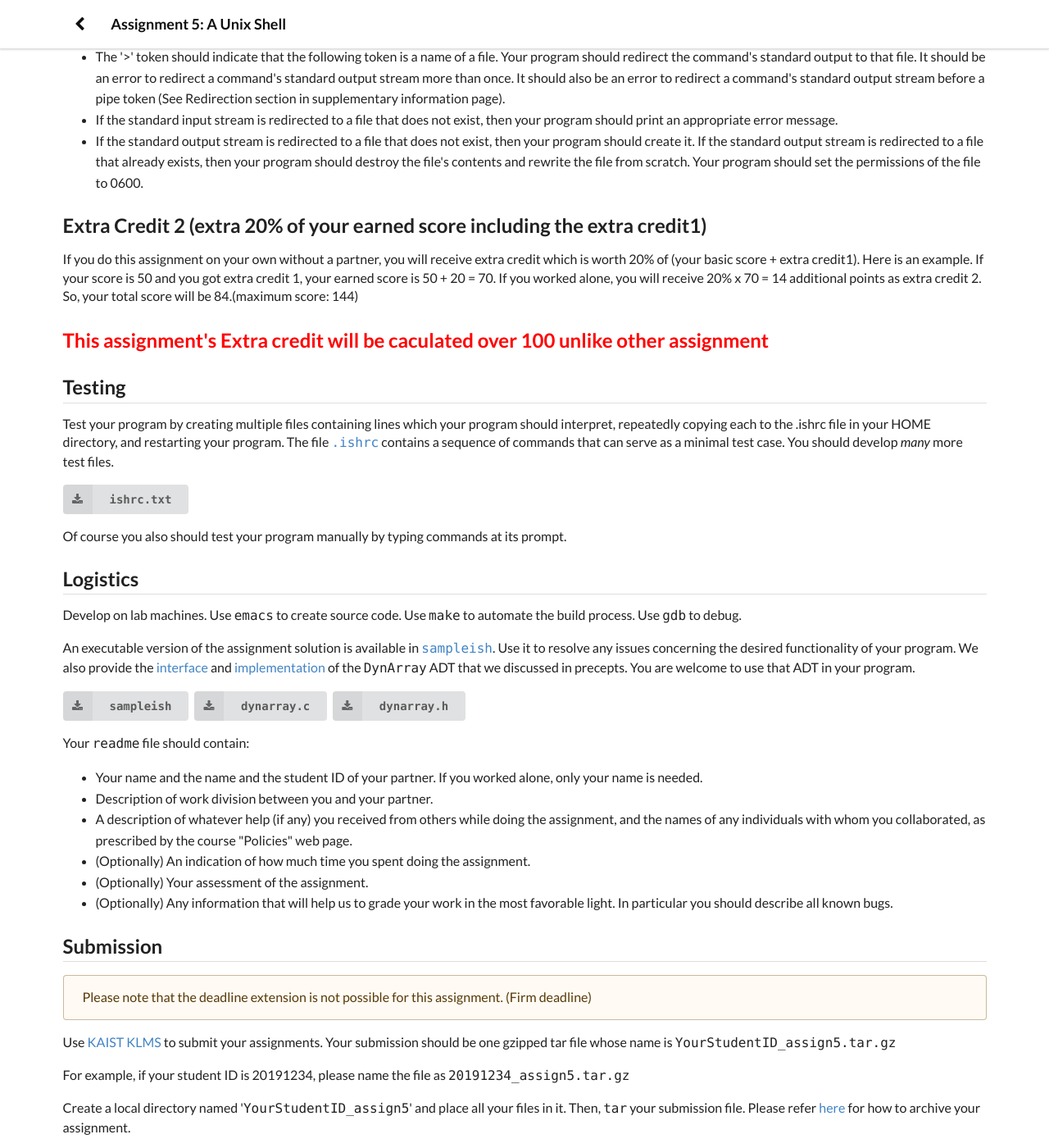
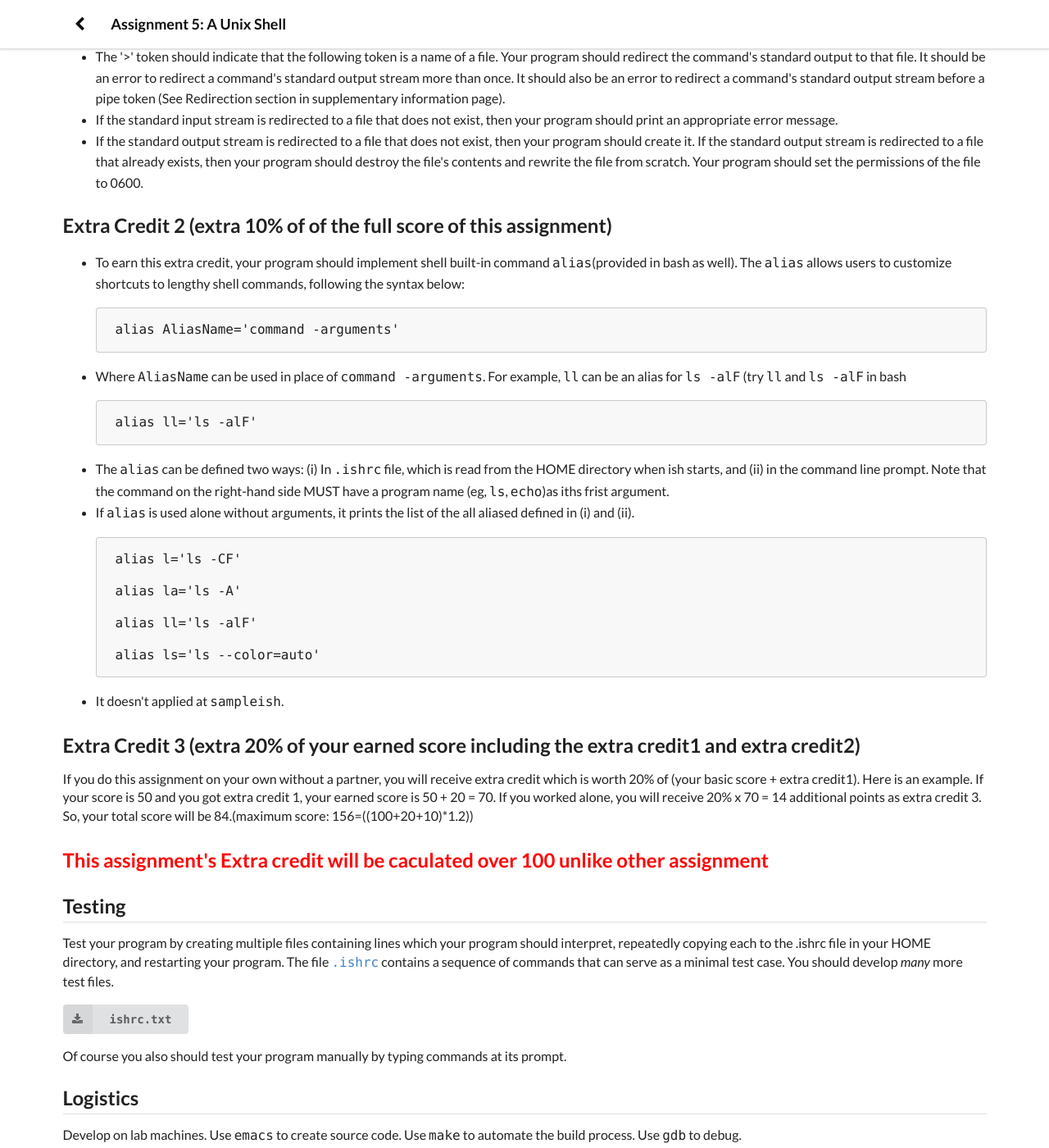
Before and after one commit to ee209-2020-fall/ee209-2020-fall, a Jekyll site: the page assignment/assignment5/assignment5.html, which Jekyll copies as it is, in a window 1280 px wide and 1400 px high, scrolled down 3622 px. Shown: the whole window at 82% size. Built offline with Jekyll 4.4.1, drawn with Linux system fonts in a browser that asks for light colours.

```diff
--- a/assignment/assignment5/assignment5.html
+++ b/assignment/assignment5/assignment5.html
@@ -62,7 +62,7 @@
     <h2 class="ui dividing header">Your Task</h2>
 
     <p>Your task in this assignment is to create a program
-        named <code>ish</code>. Your program should be a minimal but
+        named <a style="font-size:larger"><code>ish</code></a>. Your program should be a minimal but
         realistic interactive
         Unix shell. A <a href="./supplementary.html">Supplementary
             Information</a> page lists detailed implementation requirements and
@@ -234,10 +234,34 @@
         <li>If the standard output stream is redirected to a file that does not exist, then your program should create it. If the standard output stream is redirected to a file that already exists, then your program should destroy the file's contents and rewrite the file from scratch. Your program should set the permissions of the file to 0600.</li>
     </ul>
 
-    <h2>Extra Credit 2 (extra 20% of your earned score including the extra credit1) </h2>
+    <h2>Extra Credit 2 (extra 10% of of the full score of this assignment) </h2>
+    <ul>
+        <li>To earn this extra credit, your program should implement shell built-in command <code>alias</code>(provided in bash as well). The <code>alias</code> allows users to customize shortcuts to lengthy shell commands, following the syntax below:</li>
+        <div class="ui message">
+            <pre>alias AliasName='command -arguments'</pre>
+        </div>
+        <li>Where <code>AliasName</code> can be used in place of <code>command -arguments</code>. For example, <code>ll</code> can be an alias for <code>ls -alF</code> (try <code>ll</code> and <code>ls -alF</code> in bash</li>
+        <div class="ui message">
+            <pre>alias ll='ls -alF'</pre>
+        </div>
+        <li>The <code>alias</code> can be defined two ways: (i) In <code>.ishrc</code> file, which is read from the HOME directory when ish starts, and (ii) in the command line prompt. Note that the command on the right-hand side MUST have a program name (eg, <code>ls</code>, <code>echo</code>)as iths frist argument.
+        </li>
+        <li>If <code>alias</code> is used alone without arguments, it prints the list of the all aliased defined in (i) and (ii).</li>
+        <div class="ui message">
+            <pre>alias l='ls -CF'</pre>
+            <pre>alias la='ls -A'</pre>
+            <pre>alias ll='ls -alF'</pre>
+            <pre>alias ls='ls --color=auto'</pre>
+        </div>
+        <li>It doesn't applied at <code>sampleish</code>.</li>
+    </ul>
 
-    <p> If you do this assignment on your own without a partner, you will receive extra credit which is worth 20% of (your basic score + extra credit1). Here is an example. If your score is 50 and you got extra credit 1, your earned score is 50 + 20 = 70.  If you worked alone, you will receive 20% x 70 = 14 additional points as extra credit 2. So, your total score will be 84.(maximum score: 144) </p>
+    <h2>Extra Credit 3 (extra 20% of your earned score including the extra credit1 and extra credit2) </h2>
+
+    <p> If you do this assignment on your own without a partner, you will receive extra credit which is worth 20% of (your basic score + extra credit1). Here is an example. If your score is 50 and you got extra credit 1, your earned score is 50 + 20 = 70.  If you worked alone, you will receive 20% x 70 = 14 additional points as extra credit 3. So, your total score will be 84.(maximum score: 156=((100+20+10)*1.2)) </p>
     <h2><p style="color:#FF0000">This assignment's Extra credit will be caculated over 100 unlike other assignment</color></p></h2>
+
+
     <h2 class="ui dividing header">Testing</h2>
 
     <p>Test your program by creating multiple files containing lines which your program should interpret, repeatedly copying each to the .ishrc file in your HOME directory, and restarting your program. The file <code><a href="./src/ishrc.txt">.ishrc</a></code> contains a sequence of commands that can serve as a minimal test case. You should develop <em>many</em> more test files.</p>
--- a/assignment/assignment5/supplementary.html
+++ b/assignment/assignment5/supplementary.html
@@ -72,7 +72,7 @@
 
     <p>(Required) Your program should print error messages to the <em>standard error</em> stream, not to the <em>standard output</em> stream.</p>
 
-    <p>(Required) Your program's error messages should begin with <code><em>programName</em>:</code>, where <code><em>programName</em></code> is your program's <code>argv[0]</code>. Note that the name of your program is not necessarily "ish"; the user might have renamed the executable binary file to something other than "ish".</p>
+    <p>(Required) Your program's error messages should begin with <code><em>programName</em>:</code>, where <code><em>programName</em></code> is your program's <code>argv[0]</code>. Note that the name of your program is necessarily <a style="font-size: larger;">"ish"</a></p>
 
     <p>(Required) After a failed call of a function that sets the <code>errno</code> variable, your program should call the <code>perror</code> or <code>strerror</code> function to print an appropriate error message.</p>
 
```
